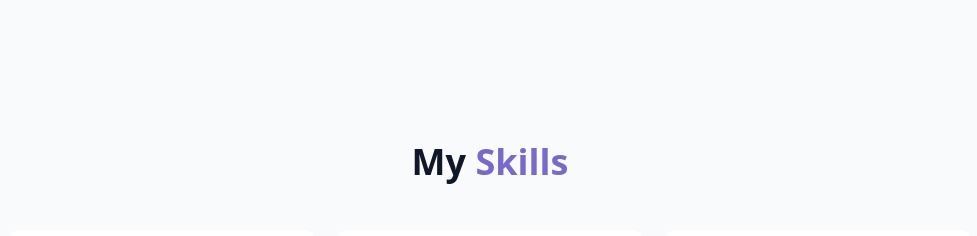
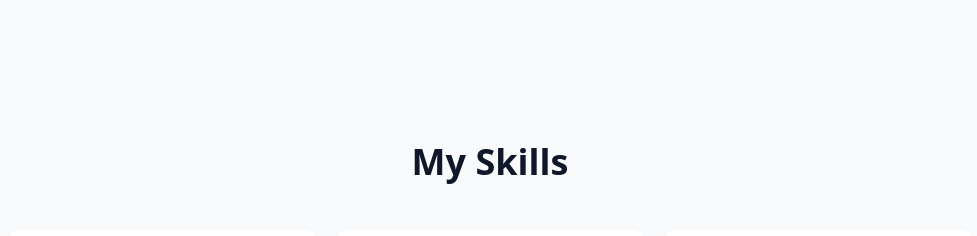
Before and after one commit to rpmeyer3/Parrot, a React (Vite) app: page / in a window 1280 px wide. Shown: the part 1660-1896 px from the top of the page, without its empty margins (150-1127 px from the left). Built offline with nearby package versions, Linux system fonts and the light colour scheme.

Commit message:
Update SkillsSection.jsx

```diff
--- a/src/components/SkillsSection.jsx
+++ b/src/components/SkillsSection.jsx
@@ -1,4 +1,4 @@
-import { React } from "react"
+import React, { useState } from "react"
 
 const skills = [
     //Top Languages
@@ -25,12 +25,19 @@ const skills = [
  ];
 
 export const SkillsSection = () => {
+
+    const [activeCategory, setActiveCategory] = useState("all");
+
     return ( <section id="skills" className="py-24 px-4 relative bg-secondary/30"
     >
         <div className="container mx-auto max-w-5xl">
             <h2 className="text-3xl md:text-4xl font-bold mb-12 font-center">
-                My <span className="text-primary"> Skills </span>
+                My <span> Skills </span>
             </h2>
+
+                <div className >
+
+                </div>
 
 
             <div className="grid grid-cols-1 sm:grid-cols-2 lg:grid-cols-3 gap-6">
```
